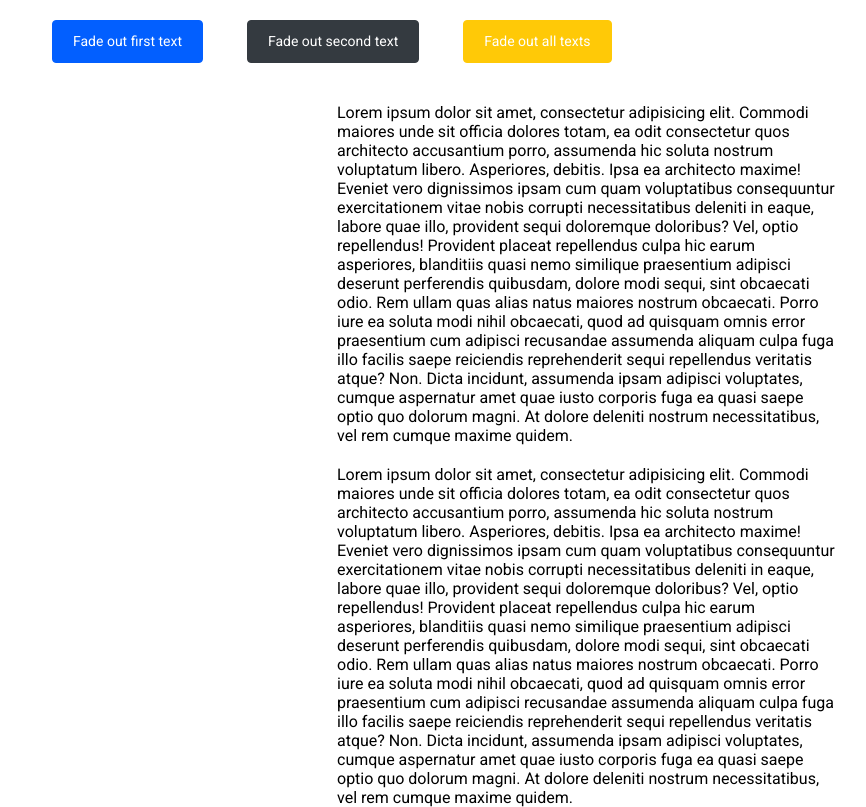
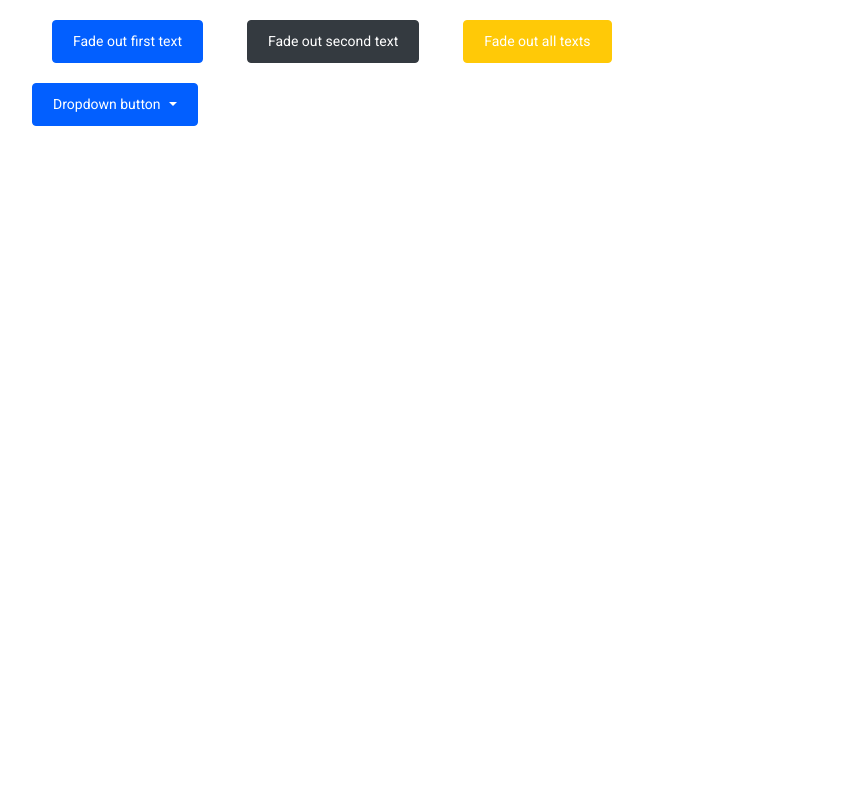
Before and after one commit to Banderlog2013/Lib, a website with bundled scripts: page src/index.html in a window 1280 px wide. Shown: the whole page, without its empty margins (53-919 px from the left). Built offline with nearby package versions, Linux system fonts and the light colour scheme; files whose address does not match are found by name.

Commit message:
dropdown

```diff
--- a/src/index.html
+++ b/src/index.html
@@ -14,20 +14,20 @@
         <button class="btn btn-dark m20" data-count="second">Fade out second text</button>
         <button class="btn btn-warning m20">Fade out all texts</button>
 
-        <div class="w-500 block-center mt-20">
-            Lorem ipsum dolor sit amet, consectetur adipisicing elit. Commodi maiores unde sit officia dolores totam, ea odit consectetur quos architecto accusantium porro, assumenda hic soluta nostrum voluptatum libero. Asperiores, debitis.
-            Ipsa ea architecto maxime! Eveniet vero dignissimos ipsam cum quam voluptatibus consequuntur exercitationem vitae nobis corrupti necessitatibus deleniti in eaque, labore quae illo, provident sequi doloremque doloribus? Vel, optio repellendus!
-            Provident placeat repellendus culpa hic earum asperiores, blanditiis quasi nemo similique praesentium adipisci deserunt perferendis quibusdam, dolore modi sequi, sint obcaecati odio. Rem ullam quas alias natus maiores nostrum obcaecati.
-            Porro iure ea soluta modi nihil obcaecati, quod ad quisquam omnis error praesentium cum adipisci recusandae assumenda aliquam culpa fuga illo facilis saepe reiciendis reprehenderit sequi repellendus veritatis atque? Non.
-            Dicta incidunt, assumenda ipsam adipisci voluptates, cumque aspernatur amet quae iusto corporis fuga ea quasi saepe optio quo dolorum magni. At dolore deleniti nostrum necessitatibus, vel rem cumque maxime quidem.
-        </div>
+        <!-- Dropdown menus -->
+        <!-- <div class="dropdown">
+            <button class="btn btn-primary dropdown-toggle" id="dropdownMenuButton">
+                Dropdown button
+            </button>
+            <div class="dropdown-menu" data-toggle-id="dropdownMenuButton">
+                <a href="#" class="dropdown-item">Action</a>
+                <a href="#" class="dropdown-item">Action #2</a>
+                <a href="#" class="dropdown-item">Action #3</a>
+            </div>
+        </div> -->
 
-        <div class="w-500 block-center mt-20">
-            Lorem ipsum dolor sit amet, consectetur adipisicing elit. Commodi maiores unde sit officia dolores totam, ea odit consectetur quos architecto accusantium porro, assumenda hic soluta nostrum voluptatum libero. Asperiores, debitis.
-            Ipsa ea architecto maxime! Eveniet vero dignissimos ipsam cum quam voluptatibus consequuntur exercitationem vitae nobis corrupti necessitatibus deleniti in eaque, labore quae illo, provident sequi doloremque doloribus? Vel, optio repellendus!
-            Provident placeat repellendus culpa hic earum asperiores, blanditiis quasi nemo similique praesentium adipisci deserunt perferendis quibusdam, dolore modi sequi, sint obcaecati odio. Rem ullam quas alias natus maiores nostrum obcaecati.
-            Porro iure ea soluta modi nihil obcaecati, quod ad quisquam omnis error praesentium cum adipisci recusandae assumenda aliquam culpa fuga illo facilis saepe reiciendis reprehenderit sequi repellendus veritatis atque? Non.
-            Dicta incidunt, assumenda ipsam adipisci voluptates, cumque aspernatur amet quae iusto corporis fuga ea quasi saepe optio quo dolorum magni. At dolore deleniti nostrum necessitatibus, vel rem cumque maxime quidem.
+        <div class="wrap">
+
         </div>
 
     </div>
--- a/src/js/lib/lib.js
+++ b/src/js/lib/lib.js
@@ -4,5 +4,6 @@ import './modules/classes';
 import './modules/handlers';
 import './modules/actions';
 import './modules/effects'
+import './components/dropdown';
 
 export default $;
--- a/src/js/main.js
+++ b/src/js/main.js
@@ -11,3 +11,20 @@ $('[data-count="second"]').on('click', () => {
 $('button').eq(2).on('click', () => {
     $('.w-500').fadeToggle(800);
 });
+
+$('.wrap').html(
+    `
+        <div class="dropdown">
+            <button class="btn btn-primary dropdown-toggle" id="dropdownMenuButton">
+                Dropdown button
+            </button>
+            <div class="dropdown-menu" data-toggle-id="dropdownMenuButton">
+                <a href="#" class="dropdown-item">Action</a>
+                <a href="#" class="dropdown-item">Action #2</a>
+                <a href="#" class="dropdown-item">Action #3</a>
+            </div>
+        </div>
+    `
+);
+
+$('.dropdown-toggle').dropdown();
--- a/src/sass/components/ui.scss
+++ b/src/sass/components/ui.scss
@@ -1 +1,2 @@
 @import './button.scss';
+@import './dropdown.scss';
```
Also changed, not shown: dist/index.html, dist/script.js, dist/style.css, 1 other file.
